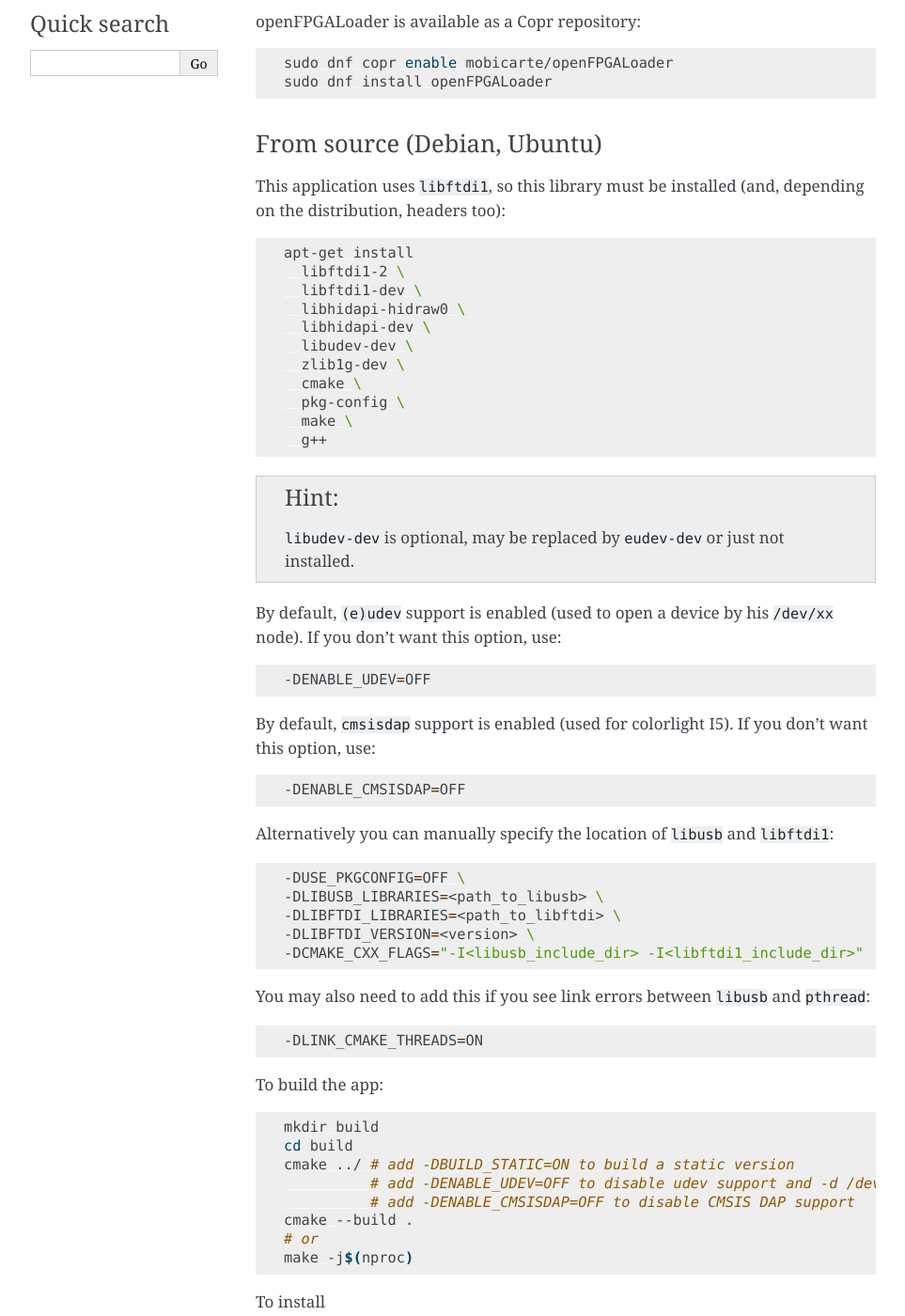
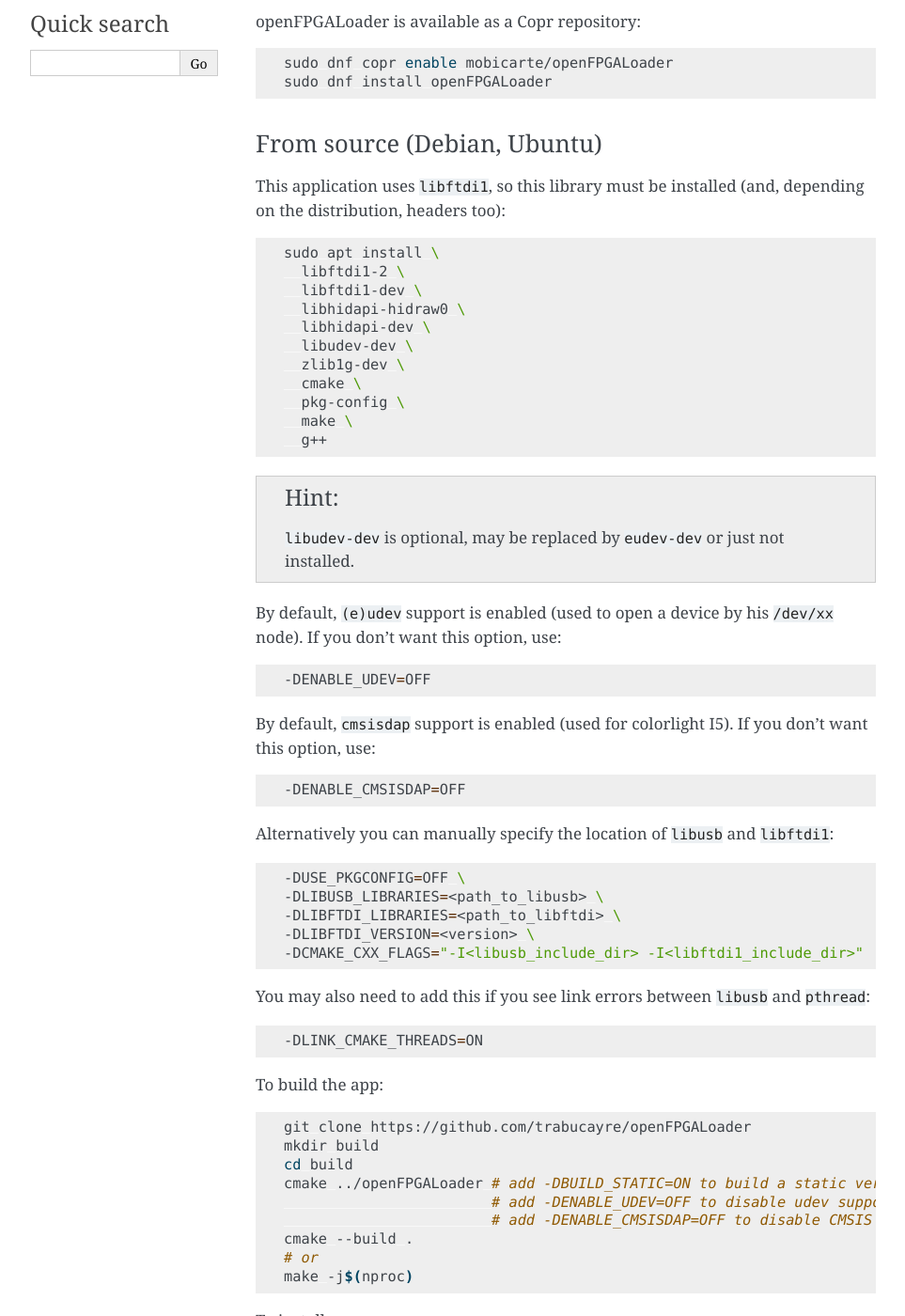
Before and after one commit to trabucayre/openFPGALoader, a Sphinx documentation site: the page built from doc/guide/install.rst, in a window 1280 px wide and 1400 px high, scrolled down 384 px. Shown: the whole window at 94% size, without its empty margins (148-1111 px from the left). Built offline with Sphinx 7.4.7, drawn with Linux system fonts in a browser that asks for light colours.

Commit message:
Update install.rst
Build instructions from source for debian-based distros fixed

- apt install line was broken, missing a `\`,
- a git clone line was added to clarify when and where source should be
- Build directory also created beside tree rather than inside, and the cmake line fixed to match
- tested on Debian GNU/Linux 11 (bullseye) / WSL2

```diff
--- a/doc/guide/install.rst
+++ b/doc/guide/install.rst
@@ -32,7 +32,7 @@
 
 .. code-block:: bash
 
-    apt-get install
+    sudo apt install \
       libftdi1-2 \
       libftdi1-dev \
       libhidapi-hidraw0 \
@@ -82,11 +82,12 @@
 
 .. code-block:: bash
 
+    git clone https://github.com/trabucayre/openFPGALoader
     mkdir build
     cd build
-    cmake ../ # add -DBUILD_STATIC=ON to build a static version
-              # add -DENABLE_UDEV=OFF to disable udev support and -d /dev/xxx
-              # add -DENABLE_CMSISDAP=OFF to disable CMSIS DAP support
+    cmake ../openFPGALoader # add -DBUILD_STATIC=ON to build a static version
+                            # add -DENABLE_UDEV=OFF to disable udev support and -d /dev/xxx
+                            # add -DENABLE_CMSISDAP=OFF to disable CMSIS DAP support
     cmake --build .
     # or
     make -j$(nproc)
```
